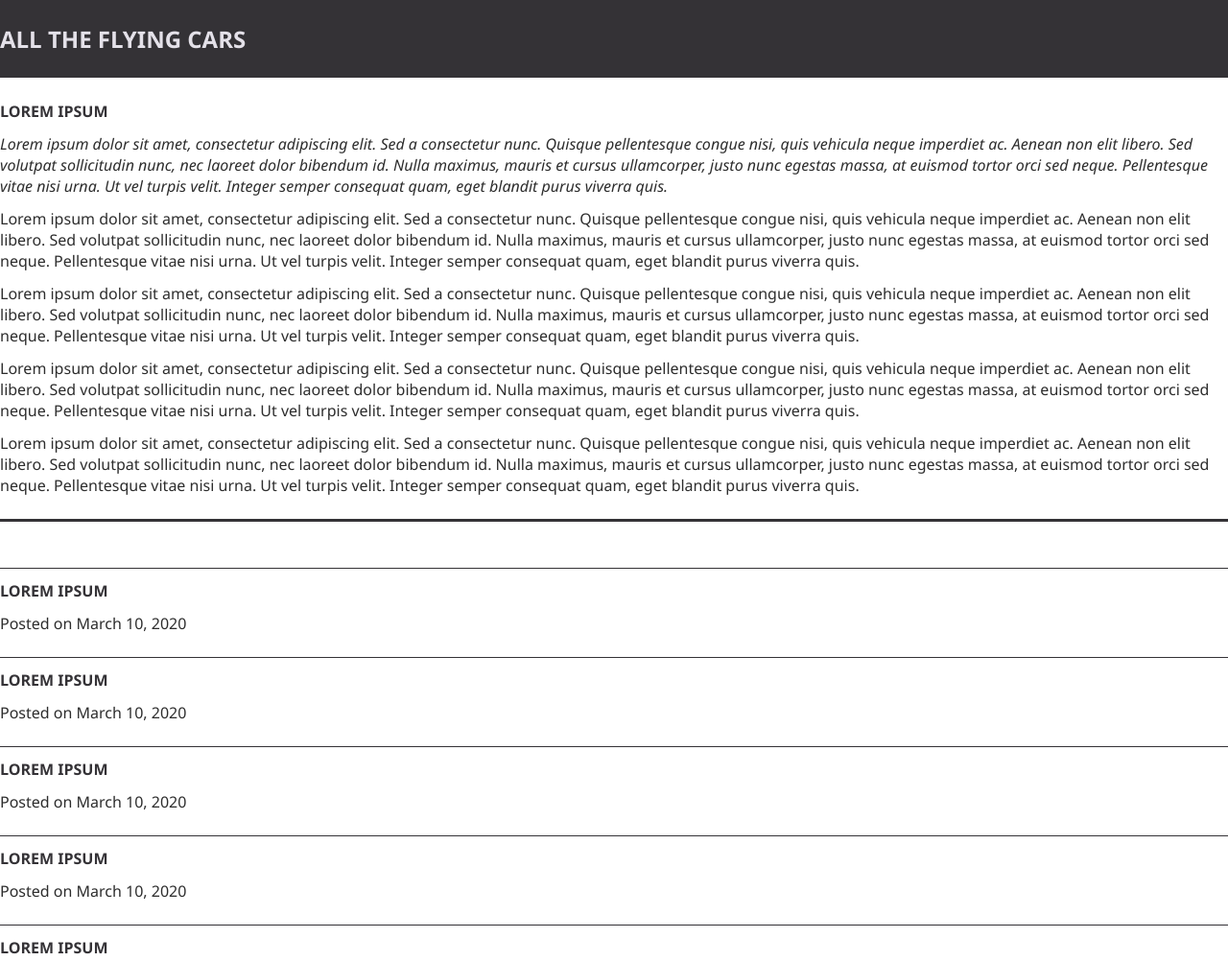
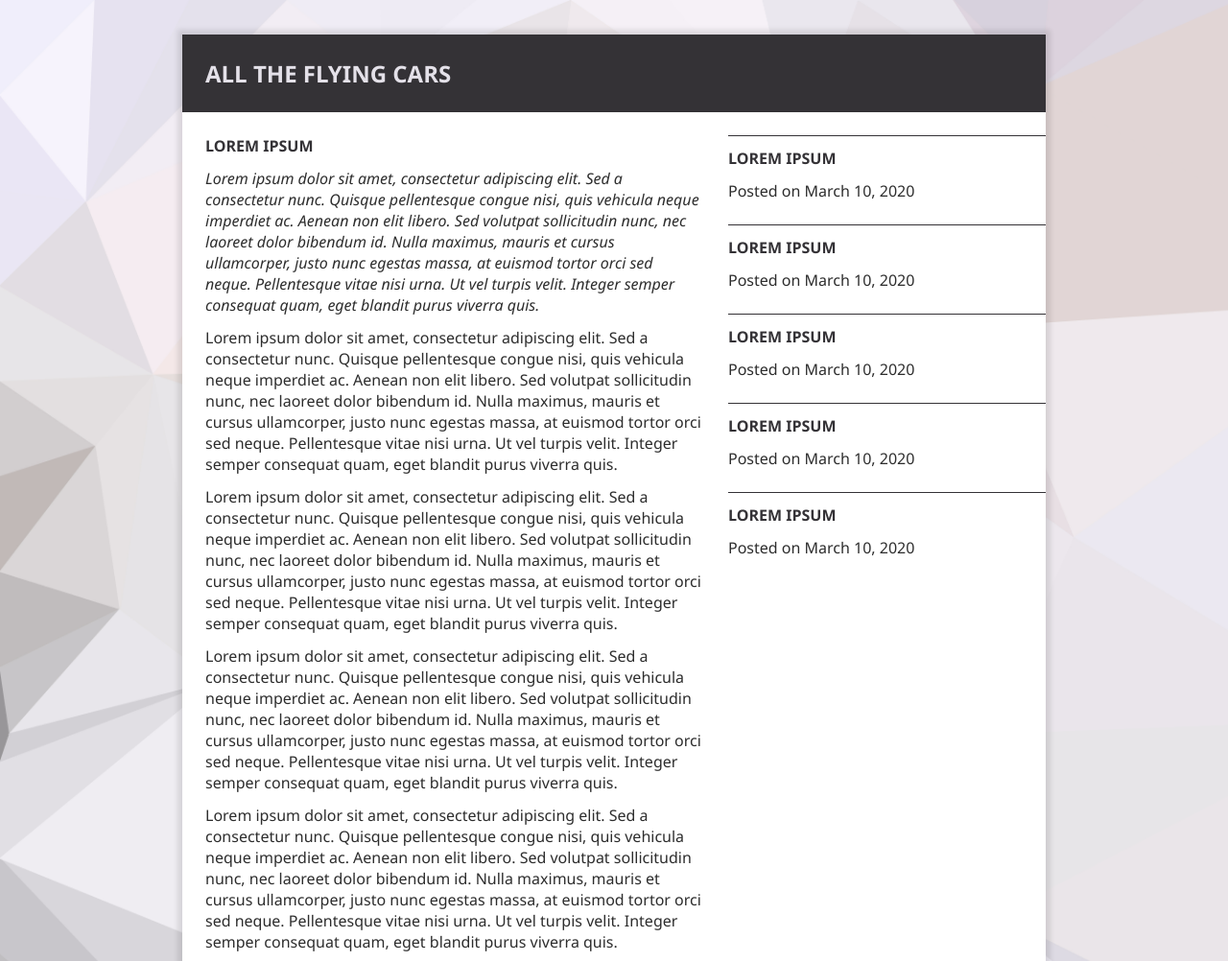
Before and after one commit to kauffmanes/rwd-intro, a plain HTML site: page index.html in a window 1280 px wide. Shown: the top 1002 px of the page at 96% size. Drawn offline with Linux system fonts and the light colour scheme.

Commit message:
completed fixed grid

```diff
--- a/styles.css
+++ b/styles.css
@@ -3,6 +3,8 @@
     --PrimaryColor: #343236;
     --PrimaryWhite: #e4e1e9;
 }
+
+* { box-sizing: border-box; }
 
 body {
     background: url('./images/bg.jpg') repeat repeat;
@@ -11,12 +13,35 @@ body {
     font: normal 100% 'Segoe UI', Optima, sans-serif; /* 100% means 16px (usually) */
 }
 
+.page {
+    margin: 36px auto;
+    width: 960px;
+}
+
+.blog {
+    overflow: auto;
+    background: white;
+    box-shadow: 0 0 5px 5px rgba(0,0,0,.1);
+    margin: 0 auto 24px;
+    width: 900px;
+}
+
+header {
+    background: var(--PrimaryColor);
+    padding: 24px;
+}
+
 main {
     padding: 24px 0;
+    float: left;
+    width: 566px;
+    padding: 24px;
 }
 
 aside {
     padding: 24px 0;
+    float: right;
+    width: 331px;
 }
 
 .blog-post {
@@ -29,19 +54,9 @@ aside {
     padding: 12px 0;
 }
 
-.page {
-    background: white;
-    box-shadow: 0 0 5px 5px rgba(0,0,0,.1);
-}
-
-header {
-    background: var(--PrimaryColor);
-}
-
 h1 {
     font-size: 1.5em; /* 26 / 16 */
     font-weight: bold;
-    padding: 24px 0;
     color: var(--PrimaryWhite);
     text-transform: uppercase;
 }
@@ -60,5 +75,3 @@ p {
 .lede {
     font-style: italic;
 }
-
-/** layout CSS here */
```
Also changed, not shown: 1 other file.
